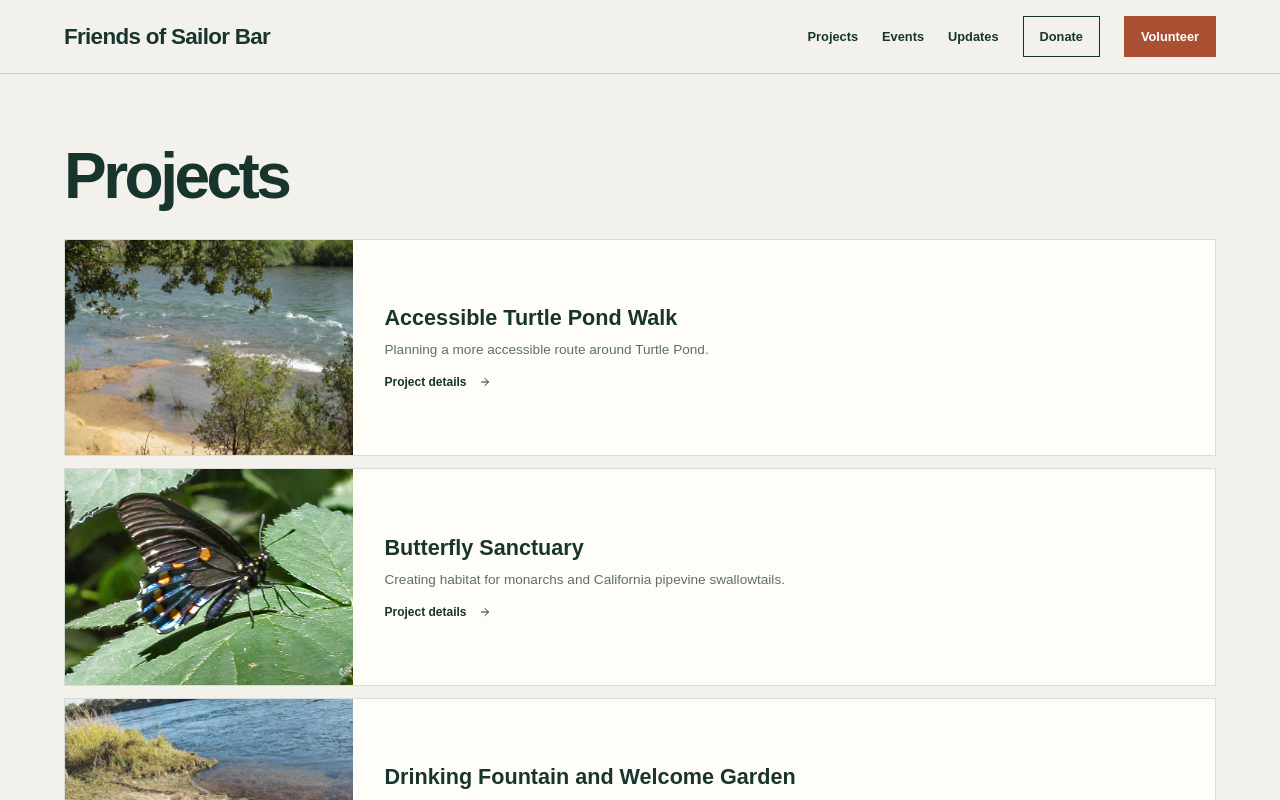
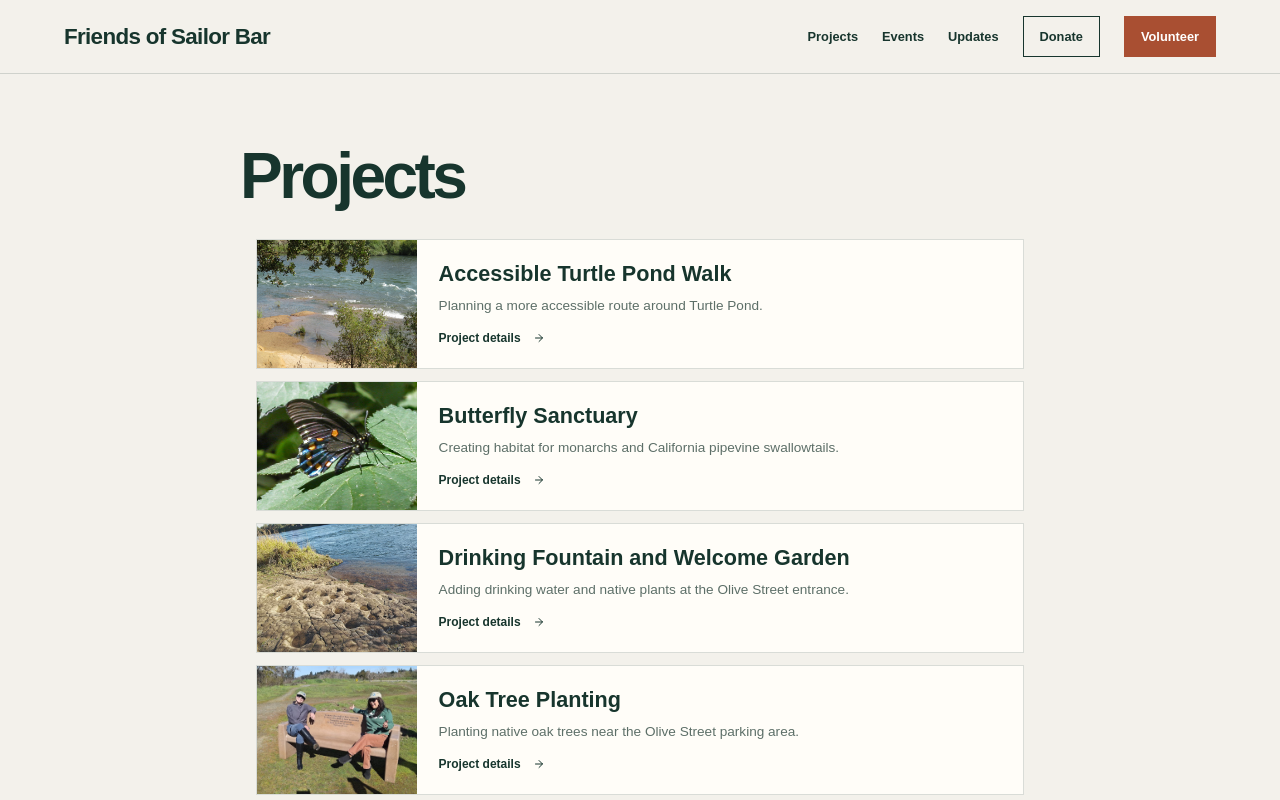
Before and after one commit to ccorcos/friends-of-sailor-bar, a Next.js app: page /projects in a window 1280 px wide. Shown: the top 800 px of the page. Built offline with nearby package versions, Linux system fonts and the light colour scheme.

Commit message:
Narrow and simplify content indexes
Co-authored-by: Shelley <shelley@exe.dev>

```diff
--- a/app/globals.css
+++ b/app/globals.css
@@ -156,6 +156,10 @@ h1, h2, p { margin-block-start: 0; }
   padding-block: clamp(2rem, 6vw, 4.5rem) clamp(1.25rem, 3vw, 2rem);
 }
 .page-intro h1, .updates-intro h1 { margin: 0; }
+.page-intro-simple, .updates-intro {
+  max-inline-size: 58rem;
+  margin-inline: auto;
+}
 .page-intro-simple { grid-template-columns: 1fr; }
 .updates-intro {
   grid-template-columns: 1fr;
@@ -176,30 +180,36 @@ h1, h2, p { margin-block-start: 0; }
   font-weight: 700;
 }
 .page-content, .form-page { padding-block: 0 3rem; }
-.content-list { display: grid; gap: 0.75rem; }
+.content-list {
+  display: grid;
+  gap: 0.75rem;
+  max-inline-size: 48rem;
+  margin-inline: auto;
+}
 .image-card, .event-card, .essay-card, .volunteer-form, .form-success {
   border: 1px solid var(--line);
   background: var(--paper);
 }
-.image-card { display: grid; grid-template-columns: 1fr 3fr; }
+.image-card { display: grid; grid-template-columns: 10rem minmax(0, 1fr); }
 .card-image, .feature-image { position: relative; background: #dce4d8; }
-.card-image { aspect-ratio: 4 / 3; }
-.card-copy { align-self: center; padding: clamp(1rem, 3vw, 2rem); }
+.card-image { min-block-size: 8rem; }
+.card-copy { align-self: center; padding: 1.15rem 1.35rem; }
 .card-copy h2, .event-card h2 { margin-block: 0 0.5rem; font-size: clamp(1.1rem, 2vw, 1.35rem); }
 .card-copy p, .event-card p { margin-block-end: 0.75rem; color: var(--muted); font-size: 0.85rem; line-height: 1.55; }
 .card-copy .meta { margin-block-end: 0.5rem; }
 
 .event-card {
-  display: grid;
-  grid-template-columns: 1fr 3fr 1.25fr;
-  gap: var(--space);
-  align-items: start;
-  padding: clamp(1rem, 3vw, 2rem);
+  padding: 1.5rem;
 }
 .event-card > time { color: var(--rust); font-size: 0.78rem; font-weight: 700; line-height: 1.5; }
-.card-facts { margin: 0; }
-.card-facts { padding-inline-start: var(--space); border-inline-start: 1px solid var(--line); }
-.card-facts div + div { margin-block-start: 1rem; }
+.event-card h2 { margin-block-start: 0.35rem; }
+.event-list-facts {
+  display: grid;
+  gap: 0.65rem;
+  margin: 1rem 0;
+  padding-block: 1rem;
+  border-block: 1px solid var(--line);
+}
 dt { display: flex; align-items: center; gap: 0.35rem; font-size: 0.65rem; font-weight: 700; letter-spacing: 0.06em; text-transform: uppercase; }
 dd { margin: 0.3rem 0 0; color: var(--muted); font-size: 0.78rem; line-height: 1.45; }
 
@@ -346,7 +356,7 @@ fieldset { margin: 0; padding: 0; border: 0; }
   .home-grid { grid-template-columns: 1fr 1fr; }
   .home-grid .panel:last-child { grid-column: 1 / -1; }
   .site-footer nav { justify-content: flex-start; flex-wrap: wrap; }
-  .image-card { grid-template-columns: 1fr 2fr; }
+  .image-card { grid-template-columns: 9rem minmax(0, 1fr); }
 }
 
 @media (max-width: 650px) {
@@ -359,9 +369,8 @@ fieldset { margin: 0; padding: 0; border: 0; }
   .panel-list { overflow: visible; }
   .project-summary { grid-template-columns: 1fr 3fr; }
   .page-intro, .updates-intro { align-items: start; }
-  .card-image { aspect-ratio: 16 / 7; }
+  .card-image { min-block-size: 0; aspect-ratio: 16 / 7; }
   .card-copy { padding: 1rem; }
-  .card-facts { padding-block-start: 1rem; padding-inline-start: 0; border-block-start: 1px solid var(--line); border-inline-start: 0; }
   .essay-card, .archive-directory { padding: 1.25rem; }
   .essay-card .feature-image { aspect-ratio: 4 / 3; }
   .site-footer nav { gap: 0.75rem 1rem; }
```
Also changed, not shown: app/events/page.tsx (+6 -8 lines).
